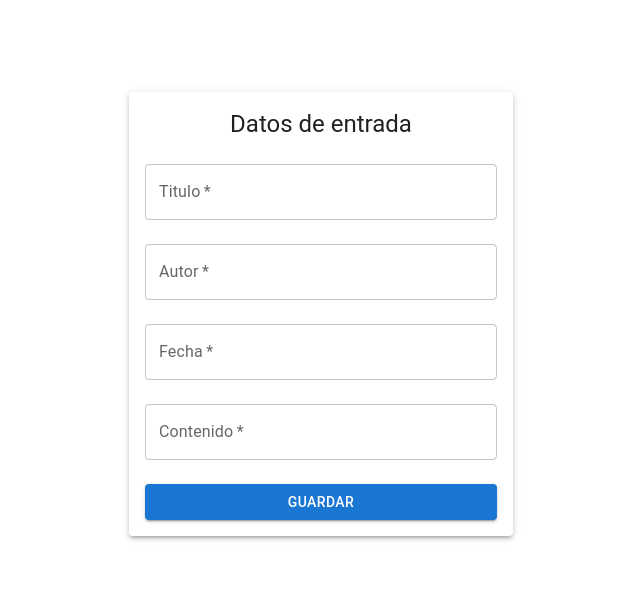
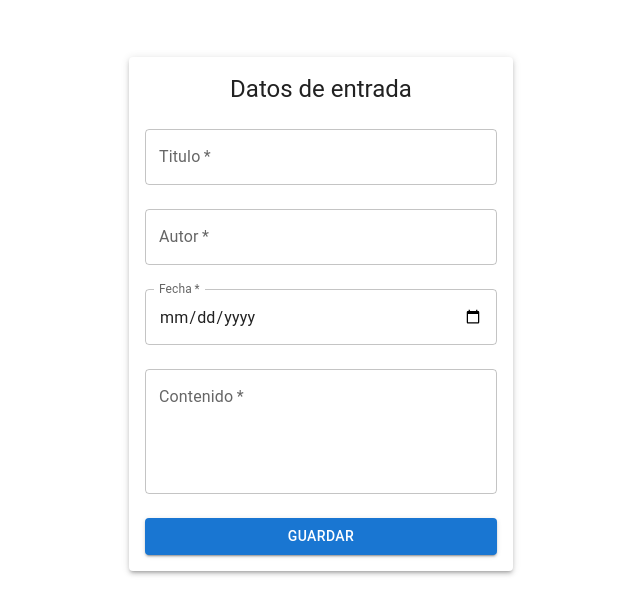
Before and after one commit to josepootargaez/blog-front, a React (Create React App) app: page /save in a window 1280 px wide. Shown: the part 156-770 px from the top of the page, without its empty margins (319-959 px from the left). Built offline with nearby package versions, Linux system fonts and the light colour scheme.

Commit message:
add form

```diff
--- a/src/App.tsx
+++ b/src/App.tsx
@@ -1,5 +1,4 @@
 import React from 'react';
-import logo from './logo.svg';
 import './App.css';
 import List from './components/list';
 import { Container } from '@mui/material';
--- a/src/components/addBlog.tsx
+++ b/src/components/addBlog.tsx
@@ -76,27 +76,23 @@ const Addblog = () => {
 
             <TextField
               label="Fecha"
-              type="Fecha"
-              name="Fecha"
+              type="date"
               fullWidth
               margin="normal"
-              value={formData.Fecha}
-              onChange={handleChange}
-              error={Boolean(formErrors.Fecha)}
-              helperText={formErrors.Fecha}
               required
+              InputLabelProps={{
+                shrink: true,
+              }}
             />
 
             <TextField
               label="Contenido"
-              type="Contenido"
               name="Contenido"
+              multiline
+              rows={4}
               fullWidth
+              variant="outlined"
               margin="normal"
-              value={formData.Contenido}
-              onChange={handleChange}
-              error={Boolean(formErrors.Contenido)}
-              helperText={formErrors.Contenido}
               required
             />
 
```
